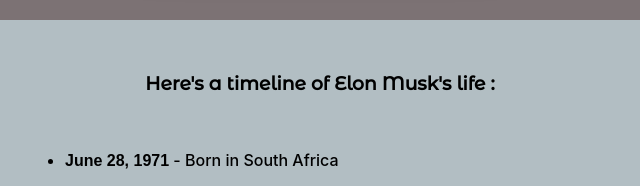
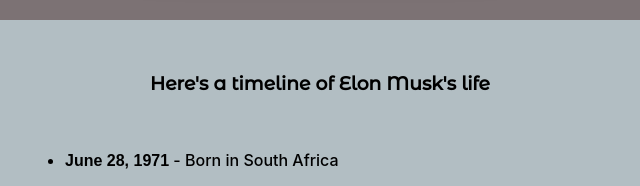
Before and after one commit to TaeKKun/elon-musk, a plain HTML site: page index.html in a window 1280 px wide. Shown: the part 607-793 px from the top of the page, 320-960 px from the left. Drawn offline with Linux system fonts and the light colour scheme; a web font is replaced by a local one.

Commit message:
index updated

```diff
--- a/index.html
+++ b/index.html
@@ -23,7 +23,7 @@
         </figure>
 
         <section id="tribute-info">
-            <h3 id="headline">Here's a timeline of Elon Musk's life :</h3>
+            <h3 id="headline">Here's a timeline of Elon Musk's life</h3>
             <ul>
                 <li><strong>June 28, 1971</strong> - Born in South Africa</li>
                 <li><strong>Age 12</strong> - Creates and writes a video game called Blastar; sells it for the
```
